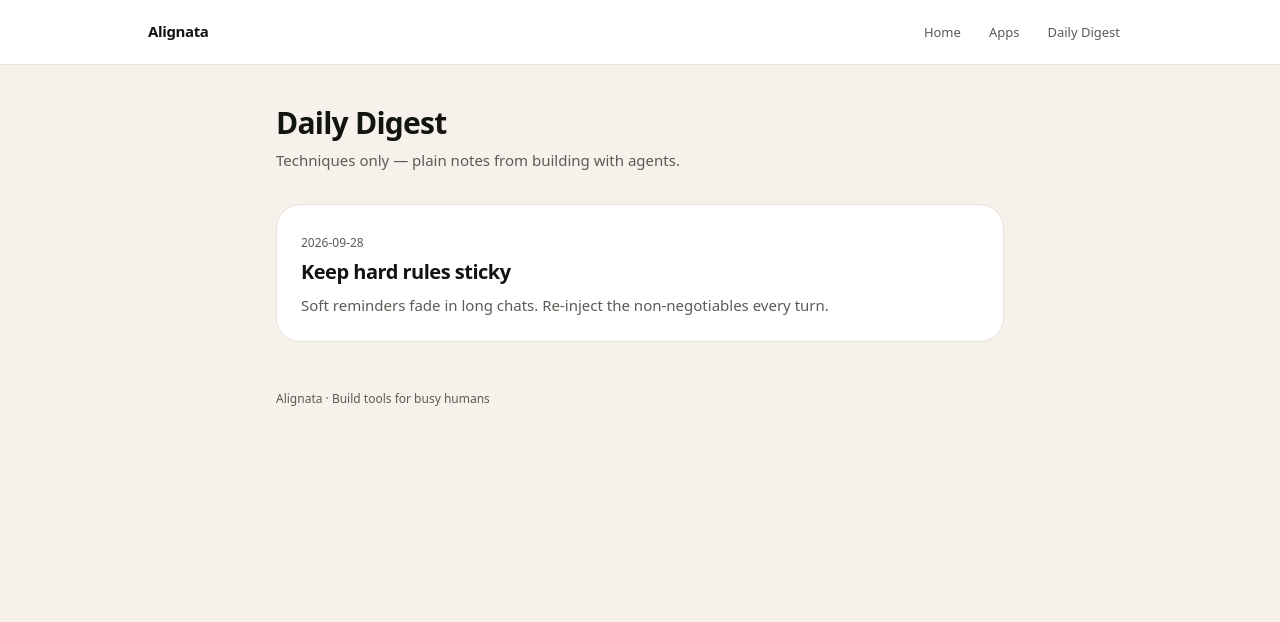
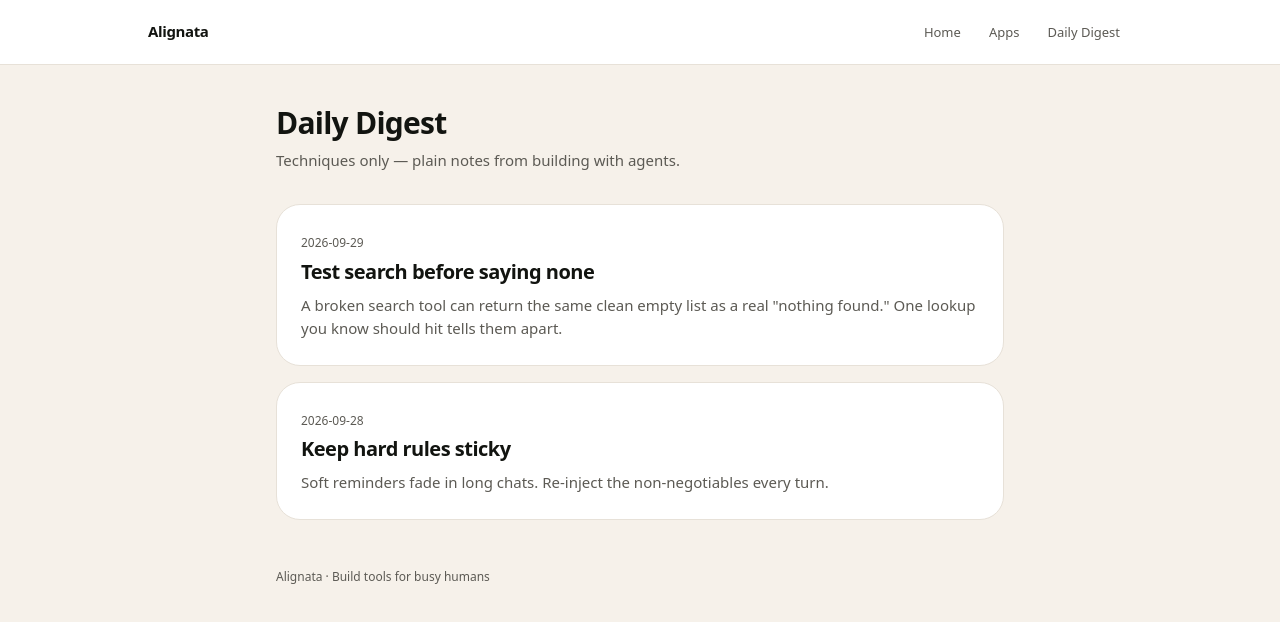
Before and after one commit to osbelmorell/alignata, a Next.js app: page /daily-digest in a window 1280 px wide. Shown: the top 622 px of the page. Built offline with nearby package versions, Linux system fonts and the light colour scheme.

Commit message:
daily-digest: add test-search-before-saying-none (2026-09-29)

```diff
--- a/content/posts.ts
+++ b/content/posts.ts
@@ -24,6 +24,33 @@ export const posts: Post[] = [
       "This does not replace tool-level authorization. It only keeps the policy text present when a dangerous action shows up. Offline numbers are not production rates — retest on a live agent before you treat the block rates as real.",
     ],
   },
+  {
+    slug: "test-search-before-saying-none",
+    title: "Test search before saying none",
+    dek: "A broken search tool can return the same clean empty list as a real \"nothing found.\" One lookup you know should hit tells them apart.",
+    date: "2026-09-29",
+    paragraphs: [
+      "The problem",
+      "An agent searches for open incidents, gets an empty list back, and tells you there are none. Usually that's true. Sometimes the token expired, a bad reindex left the index empty, or one partition is down. Plenty of connectors return a clean, successful-looking empty list in those cases instead of an error. The agent can't tell \"nothing matches\" from \"nothing works,\" so a broken tool turns into a confident answer. That's worse than an error, because nobody goes back to check.",
+      "The technique",
+      "Keep one record in each data source that you know is there. Call it a canary. When a search comes back empty, look up the canary before trusting the result. If the canary shows up, the tool works and \"nothing found\" stands. If the canary is missing too, don't claim absence. Say the tool looks broken and you can't confirm either way.",
+      "If the data is split across shards or partitions, keep one canary in each. A single canary only proves its own shard is up.",
+      "What we saw",
+      "We ran this offline as a scripted simulation, with no live model: 120 search calls against a mock index split into two shards. The tool was healthy on 90 calls, fully silent on 15, and had one shard down on 15. 63 of the queries had a real match.",
+      "- Trusting empty results gave 11 false \"none exist\" answers.",
+      "- One canary cut that to 5, for 68 extra lookups. All 15 \"tool looks broken\" flags came during real outages. The 5 misses were all partial outages where the down shard wasn't the canary's shard.",
+      "- One canary per shard got it to 0, for 136 extra lookups. All 27 flags came during real outages.",
+      "So the check works, but only as far as the canary reaches. A partial outage beats a single canary.",
+      "Limits",
+      "These are simulation numbers, not production rates. We picked the outage mix and the index, so the counts show how the check behaves, not how often your tools fail. The extra lookup adds latency on every empty result, and the per-shard version doubles that here. Canaries also go stale if someone deletes the record. A real test needs a live connector with injected failures (expired auth, an empty index, one partition down), a measure of the added latency, and a check that the canary records stay put.",
+      "Try it",
+      "1. For each search tool your agent uses, pick one stable record per source or partition that should always be there.",
+      "2. Wrap the tool so an empty result triggers a canary lookup.",
+      "3. If any canary is missing, return \"search looks unavailable, can't confirm no results\" and log it.",
+      "4. If every canary is found, pass the empty result through as a real \"none found.\"",
+      "5. Alert on canary misses and treat them as incidents, not answers.",
+    ],
+  },
 ];
 
 export function getPost(slug: string): Post | undefined {
```
